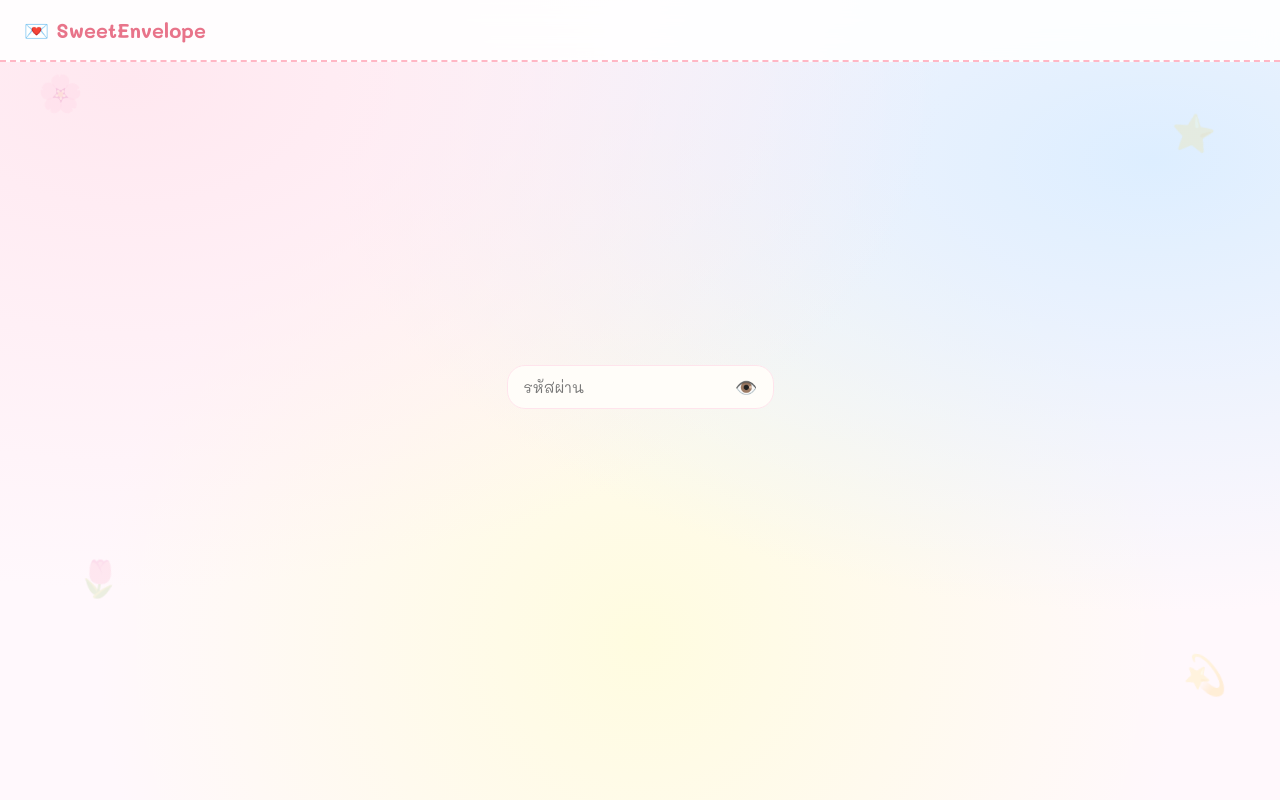
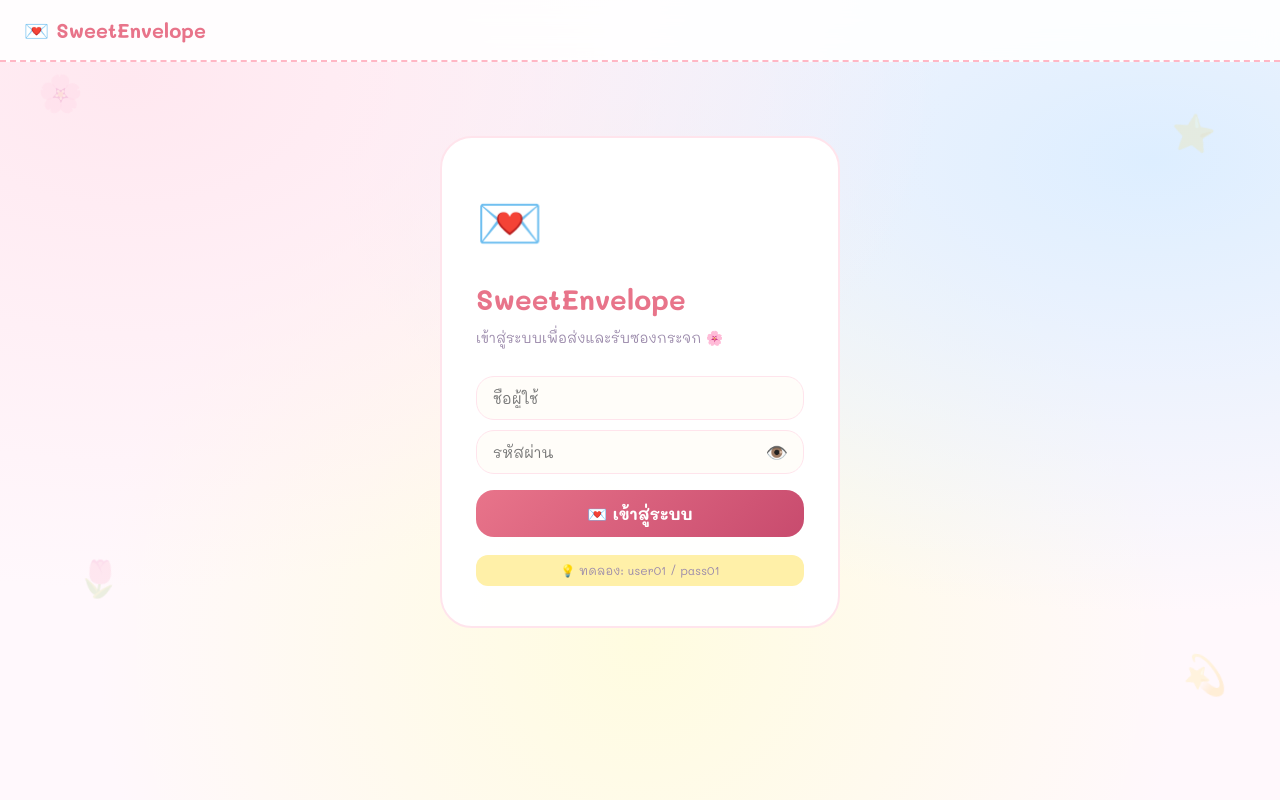
Before and after one commit to chotika-patt/sweetenvelope, a Next.js app: page / in a window 1280 px wide. Built offline with nearby package versions, Linux system fonts and the light colour scheme.

Commit message:
Fix bugs in login page

```diff
--- a/components/SweetEnvelope.tsx
+++ b/components/SweetEnvelope.tsx
@@ -290,6 +290,20 @@ export default function SweetEnvelope() {
       {/* ── LOGIN ── */}
       {page === "login" && (
         <main style={styles.centerPage}>
+          <div style={styles.card}>
+            <div style={{ fontSize: 54, marginBottom: 12 }}>💌</div>
+            <h2 style={styles.cardTitle}>SweetEnvelope</h2>
+            <p style={styles.cardSub}>เข้าสู่ระบบเพื่อส่งและรับซองกระจก 🌸</p>
+
+            <input
+              style={styles.input}
+              placeholder="ชื่อผู้ใช้"
+              value={loginUser}
+              onChange={(e) => setLoginUser(e.target.value)}
+              onKeyDown={(e) => e.key === "Enter" && doLogin()}
+              autoComplete="username"
+            />
+
             <div style={{ position: "relative", marginTop: 10 }}>
               <input
                 style={{ ...styles.input, paddingRight: 44 }}
@@ -319,6 +333,25 @@ export default function SweetEnvelope() {
               >
                 {showPass ? "🙈" : "👁️"}
               </button>
+            </div>
+
+            <button
+              style={{
+                ...styles.primaryBtn,
+                marginTop: 16,
+                width: "100%",
+                opacity: loginLoading ? 0.7 : 1,
+              }}
+              onClick={doLogin}
+              disabled={loginLoading}
+            >
+              {loginLoading ? "⏳ กำลังเข้าสู่ระบบ..." : "💌 เข้าสู่ระบบ"}
+            </button>
+
+            {loginErr && (
+              <div style={styles.errBox}>ชื่อผู้ใช้หรือรหัสผ่านไม่ถูกต้อง</div>
+            )}
+            <div style={styles.hintBox}>💡 ทดลอง: user01 / pass01</div>
           </div>
         </main>
       )}
```
Lines whose indentation alone changed are shown as unchanged.
